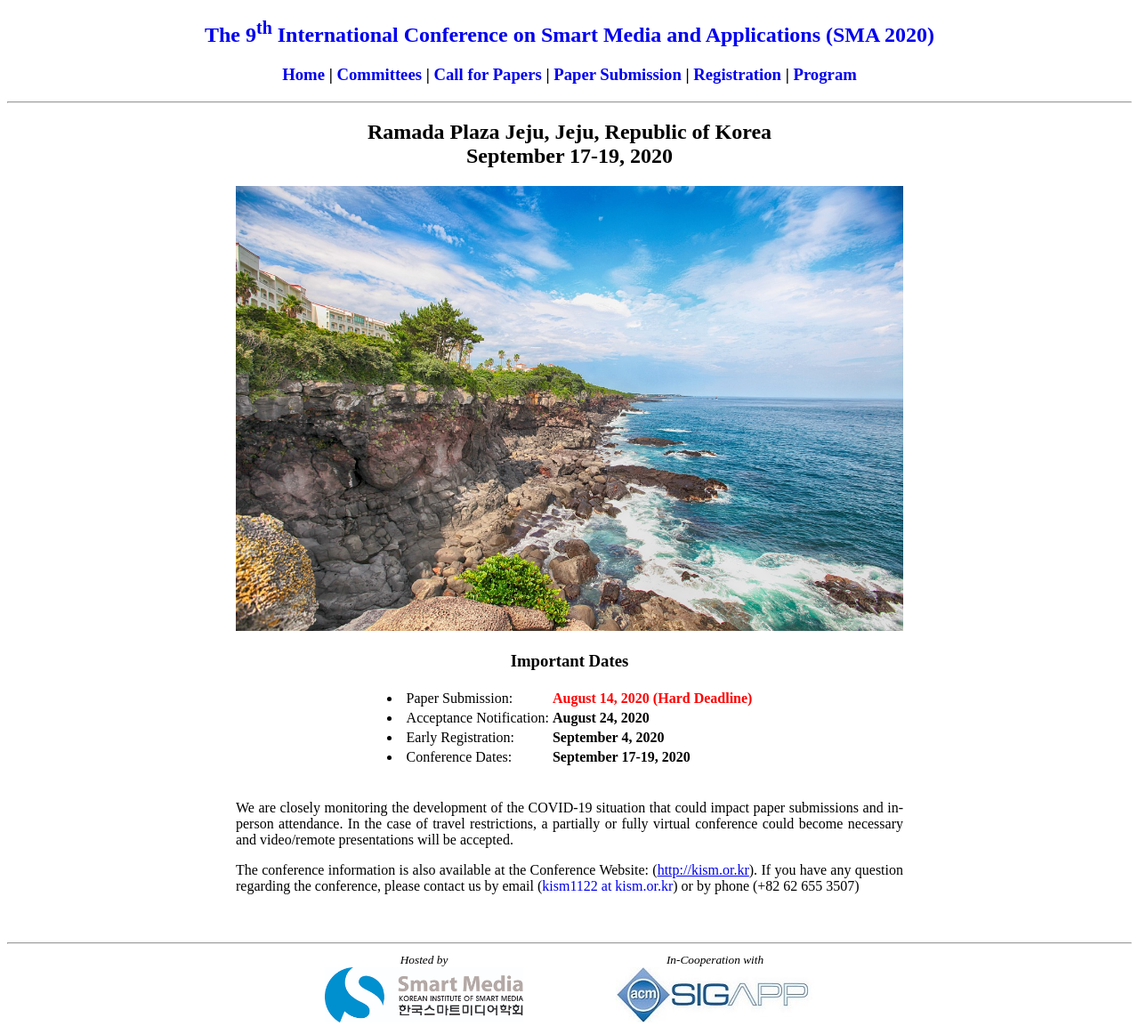
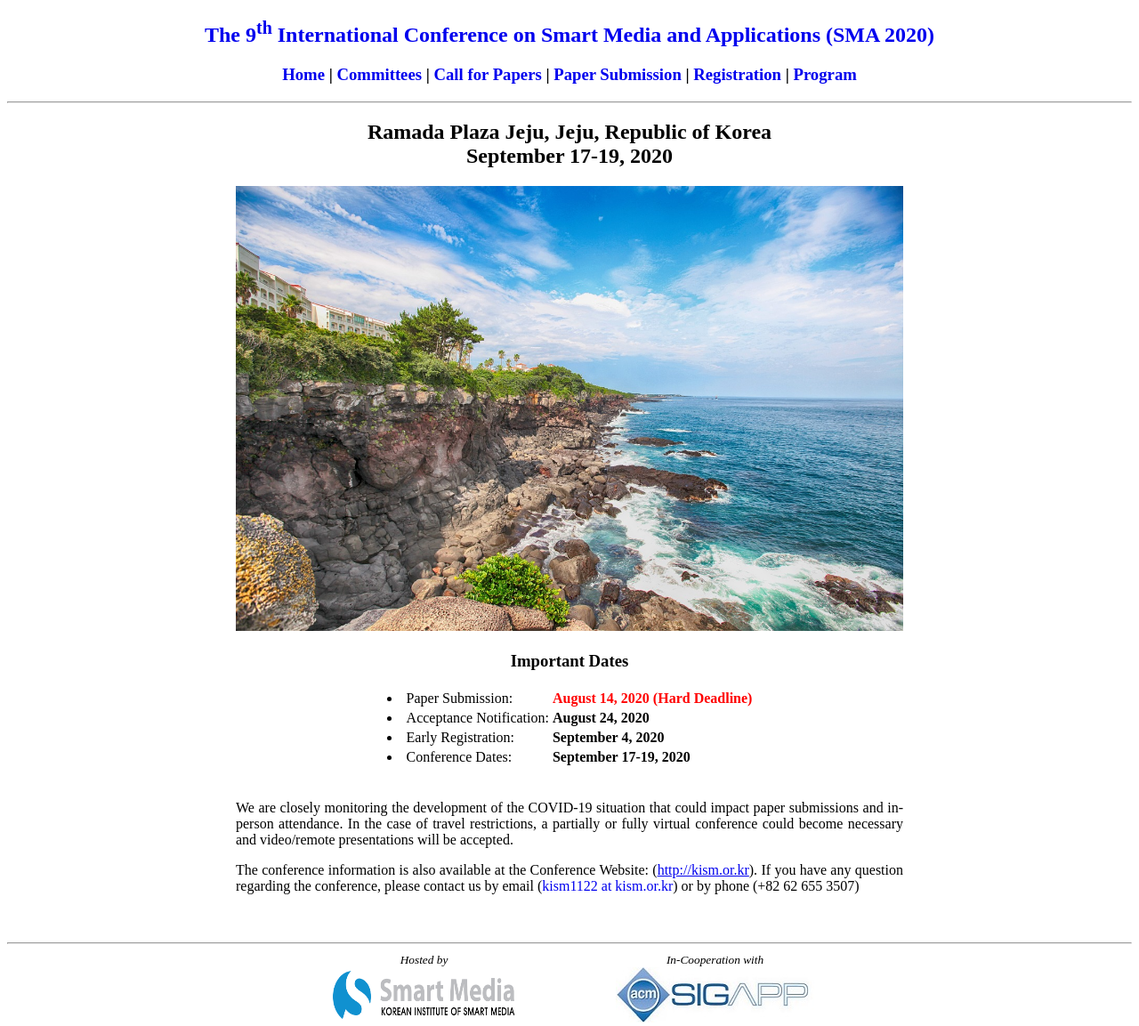
Before and after one commit to icea-conf/sma-2020.github.io, a Jekyll site: the page built from index.html, in a window 1280 px wide. Shown: the whole page at 89% size. Built offline with Jekyll 4.4.1, drawn with Linux system fonts in a browser that asks for light colours; the list of posts is cut into pages by our own code.

Commit message:
Update default.html

```diff
--- a/_layouts/default.html
+++ b/_layouts/default.html
@@ -34,7 +34,7 @@
         <div class="logo1">
             <center>
                 <a style="text-align: center; padding-top: 2px;"><small><i>Hosted by</i></small></a><br>
-                <a href="http://kism.or.kr" target="_blank"><img src="https://sma-2020.github.io/image/logo.png" alt="" style="width: 223px; height: 62px;"></a>
+                <a href="http://kism.or.kr" target="_blank"><img src="https://sma-2020.github.io/image/Smart_Media_Logo.png" alt="" style="width: 223px; height: 62px;"></a>
             </center>
         </div>
         <div class="logo2">
```
